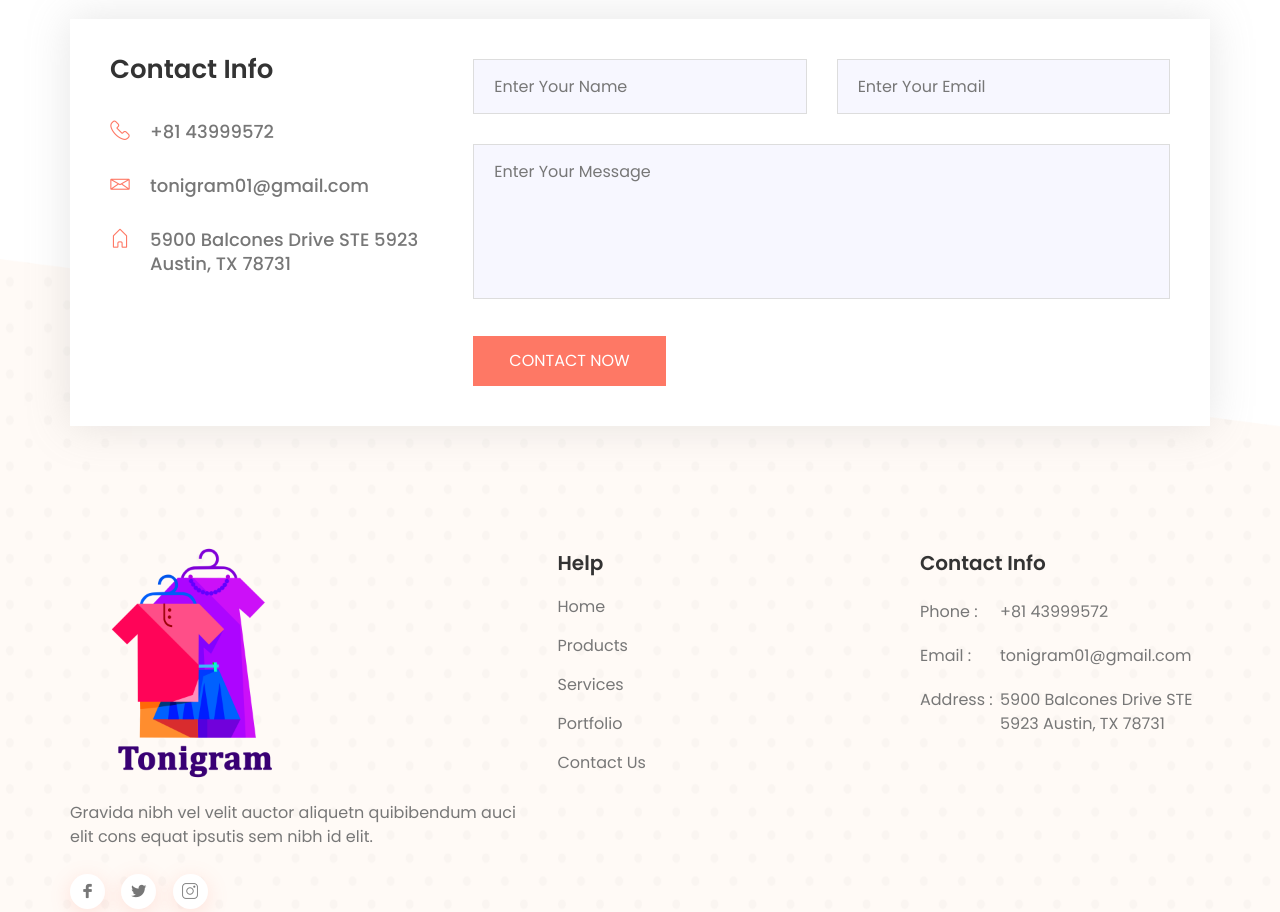
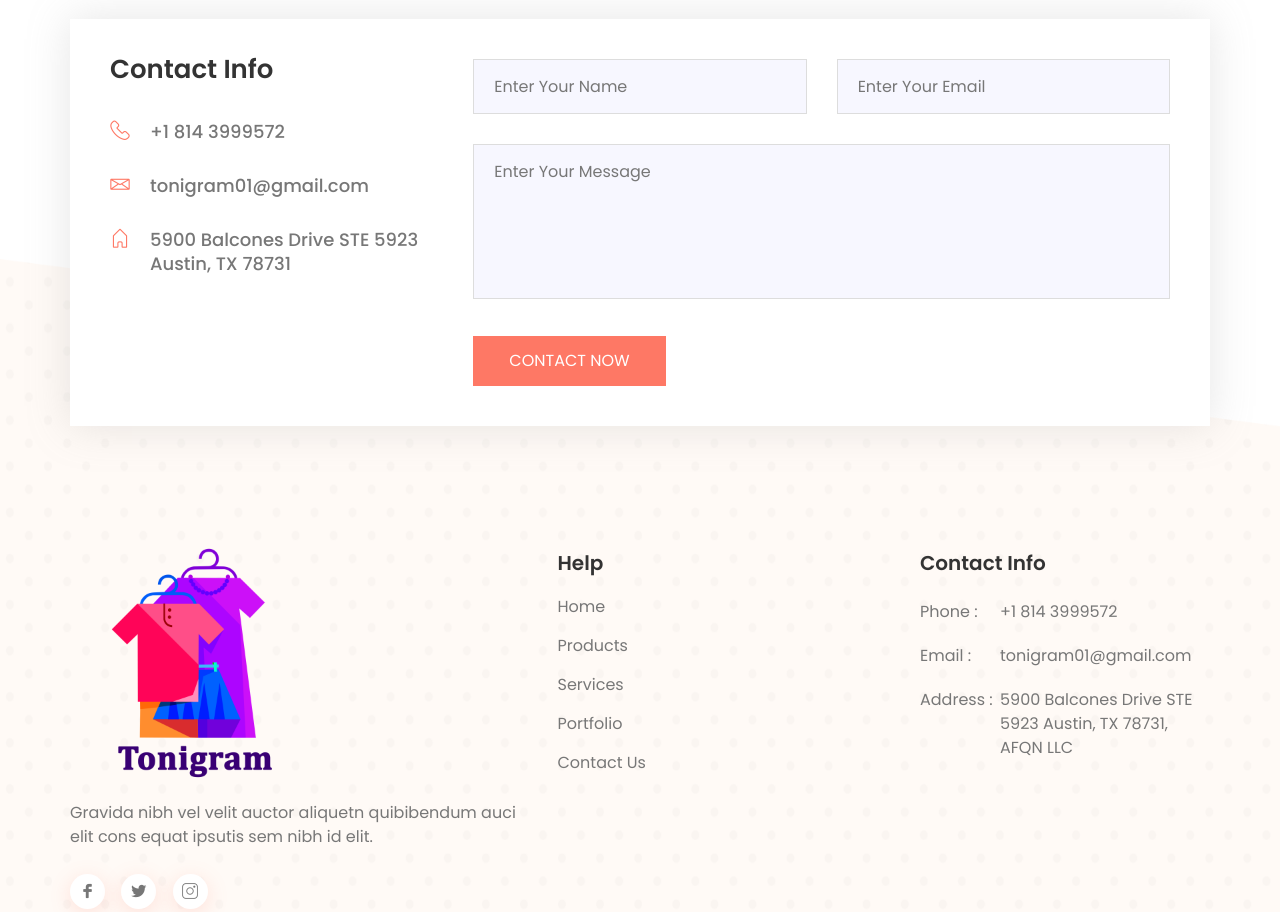
Before and after one commit to wardolph/web-tonygram, a plain HTML site: page index.html in a window 1280 px wide. Shown: the part 4480-5392 px from the top of the page. Drawn offline with Linux system fonts and the light colour scheme; files whose address does not match are found by name.

Commit message:
Update contact

```diff
--- a/index.html
+++ b/index.html
@@ -1038,7 +1038,7 @@
                                             <i class="lni-phone-handset"></i>
                                         </div>
                                         <div class="info-content">
-                                            <p>+81 43999572</p>
+                                            <p>+1 814 3999572</p>
                                         </div>
                                     </div> <!-- single info -->
                                 </li>
@@ -1155,7 +1155,7 @@
                                     <div class="single-footer-info mt-20">
                                         <span>Phone :</span>
                                         <div class="footer-info-content">
-                                            <p>+81 43999572</p>
+                                            <p>+1 814 3999572</p>
                                         </div>
                                     </div> <!-- single footer info -->
                                 </li>
@@ -1171,7 +1171,9 @@
                                     <div class="single-footer-info mt-20">
                                         <span>Address :</span>
                                         <div class="footer-info-content">
-                                            <p>5900 Balcones Drive STE 5923 Austin, TX 78731</p>
+                                            <p>5900 Balcones Drive STE 5923 Austin, TX 78731, AFQN LLC</p>
+
+
                                         </div>
                                     </div> <!-- single footer info -->
                                 </li>
```
